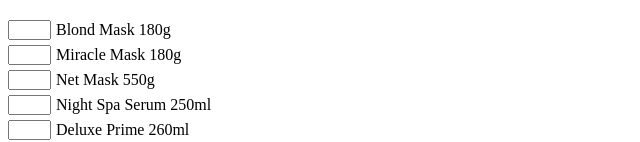
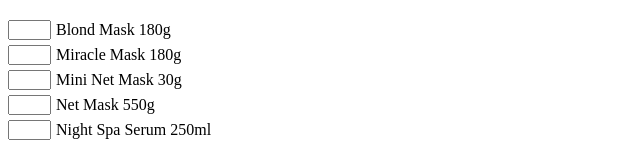
Before and after one commit to guiazca/Truss2.0, a React (Vite) app: page / in a window 1280 px wide. Shown: the part 659-801 px from the top of the page, without its empty margins (0-640 px from the left). Built offline with nearby package versions, Linux system fonts and the light colour scheme.

Commit message:
Update productsList.ts

```diff
--- a/src/constants/productsList.ts
+++ b/src/constants/productsList.ts
@@ -107,6 +107,13 @@ export const Products: IProduct[] = [
       count: undefined,
       nome: "Miracle Mask 180g",
       price: 15.9,
+      estoque: true,
+    },
+    {
+      codigo: "2400",
+      count: undefined,
+      nome: "Mini Net Mask 30g",
+      price: 3.15,
       estoque: true,
     },
     {
```
